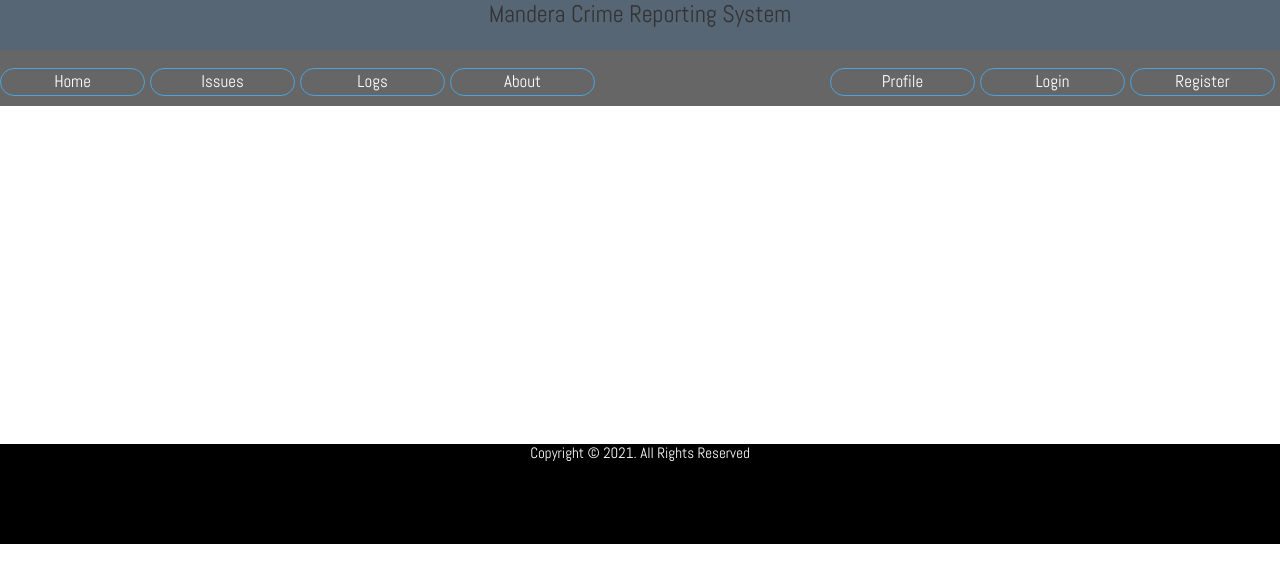
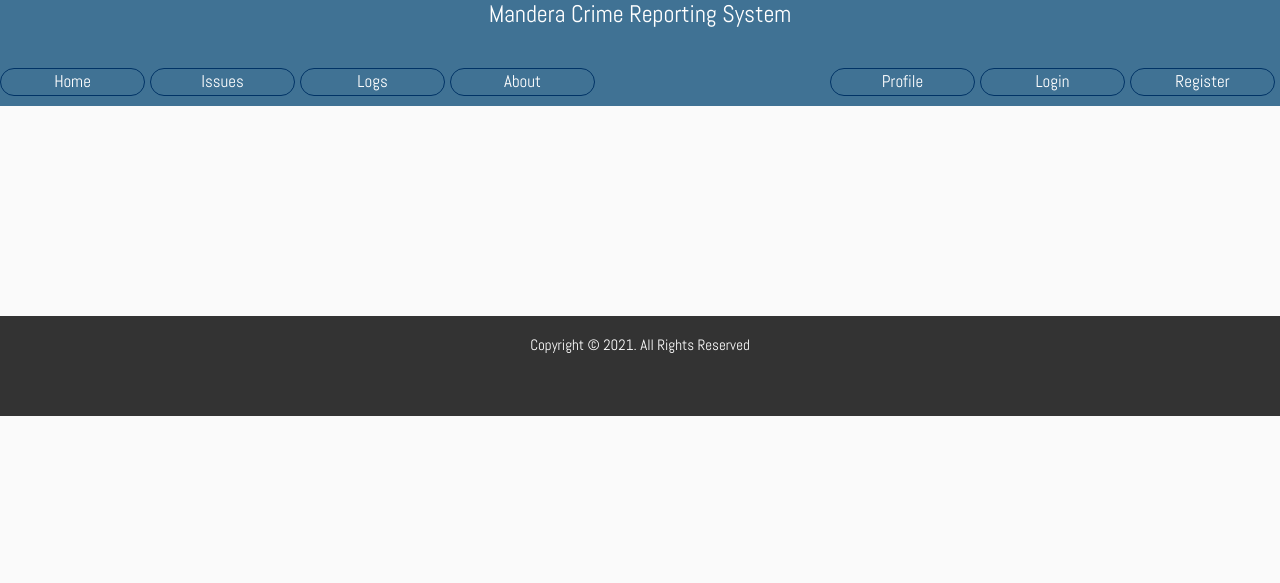
Before and after one commit to OkothPius/CRS, a Django app: template crime/templates/crime/footer.html in a window 1280 px wide. Shown: the top 583 px of the page. Run offline with Django 3.2, Linux system fonts and the light colour scheme; the template is opened without the code that fills it, so the values that code supplies are empty; some libraries are stand-ins or nearby versions.

Commit message:
style: update

```diff
--- a/crime/static/css/master.css
+++ b/crime/static/css/master.css
@@ -1,10 +1,13 @@
+/* Google Fonts */
 @import url('https://fonts.googleapis.com/css2?family=Abel&display=swap');
 /* Navbar styles */
 body {
   font-family: 'Abel', sans-serif;
+  background: #fafafa;
+  color: #333333;
 }
 .navbar {
-  background-color: #666666;
+  background-color: #407294;
 }
 nav ul {
   margin: 0px;
@@ -27,12 +30,24 @@ nav ul li a {
   font-size: 17px;
   color: #ffffff;
   border: solid;
-  border-color: #4ca3dd;
+  border-color: #003366;
   border-radius: 30px;
   padding: 0px;
   text-align: center;
   margin-top: 10px;
-  border-width: .05em
+  border-width: .05em;
+}
+
+nav ul li a:hover {
+  color: #ffffff;
+}
+
+nav .auth li a {
+  background: #003366;
+}
+
+nav .auth li a:hover {
+  color: #008080;
 }
 
 @media screen and (max-width:1024px) {
@@ -45,28 +60,25 @@ nav ul li a {
 }
 
 .header{
-  background-color: #576675;
+  background-color: #407294;
   width: 100%;
   height: 50px;
   text-align: center;
   font-size: 20px;
-  color: #333333;
+  color: #ffffff;
 }
 
 .footer {
-  background-color: #000000;
+  background-color: #333333;
   text-align: center;
-  font-size: 15px;
   color: #ffffff;
-  margin-top: 10%;
   height: 100px;
   width: 100%;
 }
 
 .footer h5 {
-  margin-top: 5%;
   font-size: 15px;
-  text-align: center;
+  padding-top: 20px;
 }
 
 @media screen and (max-width:1024px) {
@@ -88,17 +100,6 @@ nav ul li a {
 }
 
 /* Body Content */
-.log {
-  background: #ffffff;
-  /* background-color: #eeeeee; */
-  border: 1px solid #dddddd;
-  font-size: 15px;
-  border-radius: 3px;
-  margin-bottom: 20px;
-  /* border-width: 0.05em; */
-  /* width: 100%; */
-}
-
 .top-log {
   display: flex;
   justify-content: space-between;
@@ -124,6 +125,10 @@ nav ul li a {
   border: 1px solid #dddddd;
   border-radius: 3px;
   margin-bottom: 20px;
+  font-size: 17px;
+  margin-left: 5%;
+  margin-right: 30%;
+  margin-top: 20px;
 }
 
 .article-content {
@@ -150,8 +155,5 @@ nav ul li a {
   height: 65px;
   width: 65px;
   margin-right: 16px;
+  float: left;
 }
-
-article .img {
-
-}
```
